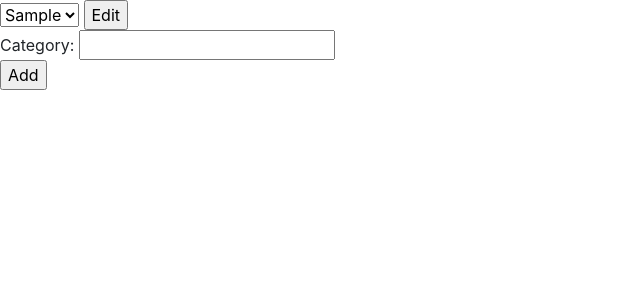
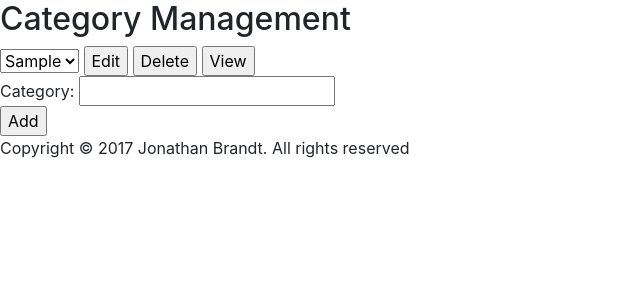
Before and after one commit to JBrandt72/SE26605, a PHP site: page /shoppingcart/admin/crudcat.php?Categories=1 in a window 1280 px wide. Shown: the part 142-442 px from the top of the page, without its empty margins (0-640 px from the left). Run offline with PHP 8.4, Linux system fonts and the light colour scheme; tables that the repository leaves empty or names only in its code hold one stand-in row (values such as "Sample post").

Commit message:
CRUD 1.5

```diff
--- a/shoppingcart/admin/adminheader.php
+++ b/shoppingcart/admin/adminheader.php
@@ -21,8 +21,8 @@
 <header>
     <h2>Store</h2>
     <h3>Admin Control</h3><input type="submit" name="action" value="Log Out"><br />
-    <a href="index.php">Manage Categories</a>
-    <a href="search.php">Manage Products</a>
+    <a href="crudcat.php">Manage Categories</a>
+    <a href="crudprod.php">Manage Products</a>
 
 </header>
 <section>
--- /dev/null
+++ b/shoppingcart/admin/catdropdownform.php
@@ -0,0 +1,20 @@
+<?php
+/**
+ * Created by PhpStorm.
+ * User: Mortimer
+ * Date: 12/4/2017
+ * Time: 10:32 PM
+ */
+?>
+
+<section>
+    <h2>Category Management</h2>
+    <form method="get" action="#">
+        <select name="Categories">
+            <?php echo dropDownForm($categories) ?>
+         </select>
+        <input type="submit" name="action" value="Edit">
+        <input type="submit" name="action" value="Delete">
+        <input type="submit" name="action" value="View">
+    </form>
+</section>
--- /dev/null
+++ b/shoppingcart/admin/catform.php
@@ -0,0 +1,16 @@
+<?php
+/**
+ * Created by PhpStorm.
+ * User: Mortimer
+ * Date: 12/4/2017
+ * Time: 7:54 PM
+ */
+?>
+
+
+<section>
+    <form method="post" action="#">
+        Category: <input type="text" name="category" value="<?php echo $selectedcat ?>"/><br />
+        <input type="submit" name="action" value="<?php echo $button ?>"><!---->
+    </form>
+</section>
--- a/shoppingcart/admin/crudcat.php
+++ b/shoppingcart/admin/crudcat.php
@@ -10,42 +10,51 @@
     include_once("adminheader.php");
     require_once("functions.php");
 
+
     $db = dbConn(); //Connects to db
     $action = filter_input(INPUT_GET, 'action', FILTER_SANITIZE_STRING) ??          //Saves all user input to variables
         filter_input(INPUT_POST, 'action', FILTER_SANITIZE_STRING) ?? NULL;
     $categories = getAllCats($db);
-    $category = filter_input(INPUT_POST, 'category', FILTER_SANITIZE_STRING) ?? "";
+    $id = filter_input(INPUT_GET, 'Categories', FILTER_SANITIZE_STRING) ?? NULL;
+    $category = filter_input(INPUT_POST, 'category', FILTER_SANITIZE_STRING) ?? NULL;
     $button = "Add";
-?>
+    $selectedcat = "";
 
+    echo $action;
+    switch ($action) {
+        default:
+            $button = "Add";
+            include_once ("catdropdownform.php");
+            include_once ("catform.php");
+            break;
+        case 'Add':
+            echo addCategory($db, $category); //calls function to add new record
+            include_once ("catdropdownform.php");
+            include_once ("catform.php");
+            break;
+        case 'Edit':
+            $button = "Update";
+            foreach($categories as $cat) {
+                if($cat['category_id'] == $id){
+                    $selectedcat = $cat['category'];
+                }
+            }
+            include_once ("catdropdownform.php");
+            include_once ("catform.php");
+            break;
+        case 'Update':
+            echo "ID: " . $id . "CAT:" . $category;
+            echo updateCategory($db, $id, $category);
+            $button = "Add";
+            include_once ("catdropdownform.php");
+            include_once ("catform.php");
+            break;
+        case 'Delete':
 
-<section>
-    <form method="get" action="#">
-        <select name="Categories">
-            <?php echo dropDownForm($categories) ?>
-        </select>
-        <input type="submit" name="action" value="Edit">
-    </form>
-    <form method="post" action="#">
-        Category: <input type="text" name="category" value=""/><br />
-        <input type="submit" name="action" value="<?php echo $button; ?>">
-    </form>
-</section>
+            break;
+        case 'View':
 
-
-
-
-<?php
-    if($action == "Add") {
-        echo addCategory($db, $category); //If statement to call function to add new record
+            break;
     }
 
-switch ($action) {
-    case 'Add':
-        echo addCategory($db, $category); //If statement to call function to add new record
-        break;
-    case 'Edit':
-        $button = "Update";
-
-        break;
-}
+    include_once ("../assets/footer.php");
--- a/shoppingcart/admin/functions.php
+++ b/shoppingcart/admin/functions.php
@@ -6,7 +6,7 @@
  * Time: 2:17 PM
  */
 
-function addUser($db, $email, $pwd){  //Function to add a new user to the database
+function addUser($db, $email, $pwd){  //Function to add a new user to the users table
     try{
         $sql = $db->prepare("INSERT INTO users VALUES (null, :email, :password, now())"); //sql statement to add placeholders to database
         $sql->bindParam(':email', $email);
@@ -18,7 +18,7 @@ function addUser($db, $email, $pwd){  //Function to add a new user to the databa
     }
 }
 
-function getUserLogin($db, $email)
+function getUserLogin($db, $email)  //Function to get all data from the users table
 {
     try {
         $sql = $db->prepare("SELECT * FROM users WHERE email = :email");
@@ -32,29 +32,29 @@ function getUserLogin($db, $email)
 }
 
 
-function getAllCats($db){
+function getAllCats($db){   //Function to get all data from the categories table
     $sql = "SELECT * FROM categories";
     $stmt = $db->prepare($sql);
     $stmt->execute();
     return $stmt->fetchAll(PDO::FETCH_ASSOC);
 }
 
-function dropDownForm($cats){
+function dropDownForm($cats){   //Function to populate the dropdown form with data from the categories table
     $form = "";
     foreach($cats as $cat) {
         $form .= "<option value='" . $cat['category_id'] . "'";
-        /*
-        if($_GET['Sites'] == $cat['site_id']){
+
+        if($_GET['Categories'] == $cat['category_id']){
             $form .= "selected='selected'";
         }
-        */
+
         $form .= ">" . $cat['category'] . "</option>";
     }
     return $form;
 }
 
 
-function addCategory($db, $category){  //Function to add a new actor to the database
+function addCategory($db, $category){  //Function to add a new record to the categories table
     try{
         $sql = $db->prepare("INSERT INTO categories VALUES (null, :category)"); //sql statement to add placeholders to database
         $sql->bindParam(':category', $category);
@@ -65,3 +65,15 @@ function addCategory($db, $category){  //Function to add a new actor to the data
         die("There was a problem adding the record."); //Error message if it fails to add new data to the db
     }
 }
+
+function updateCategory($db, $category_id, $category){   //Function to update a record in the categories table
+    try {
+        $sql = $db->prepare("UPDATE categories SET category = :category WHERE category_id = :category_id");
+        $sql->bindParam(':category_id', $category_id, PDO::PARAM_INT);
+        $sql->bindParam(':category', $category);
+        $sql->execute();
+        return "Update complete.";
+    } catch (PDOException $e){
+        die("There was a problem updating the record."); //Error message if it fails to add new data to the db
+    }
+}
```
Also changed, not shown: shoppingcart/admin/crudprod.php (+40 -0 lines), shoppingcart/admin/deletepage.php (deleted, +0 -7 lines), shoppingcart/admin/prodform.php (renamed from shoppingcart/admin/updatepage.php).
